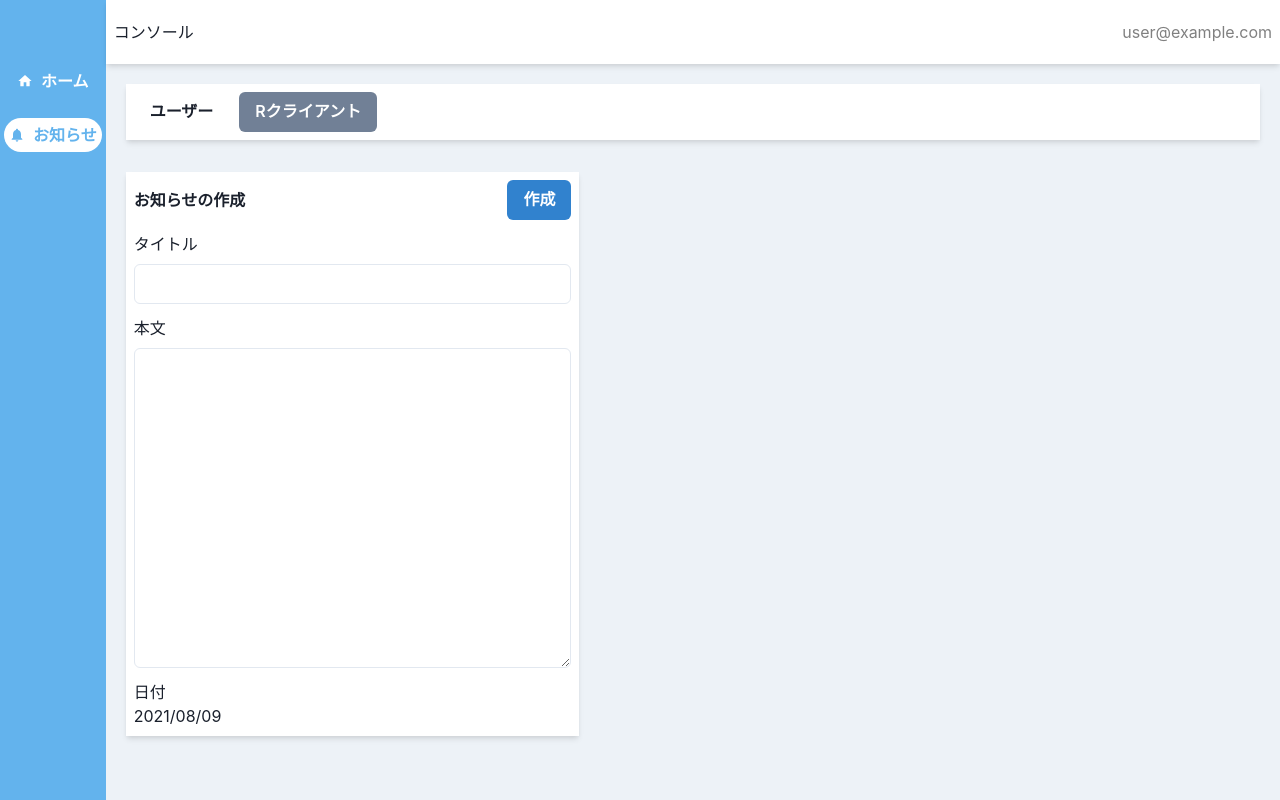
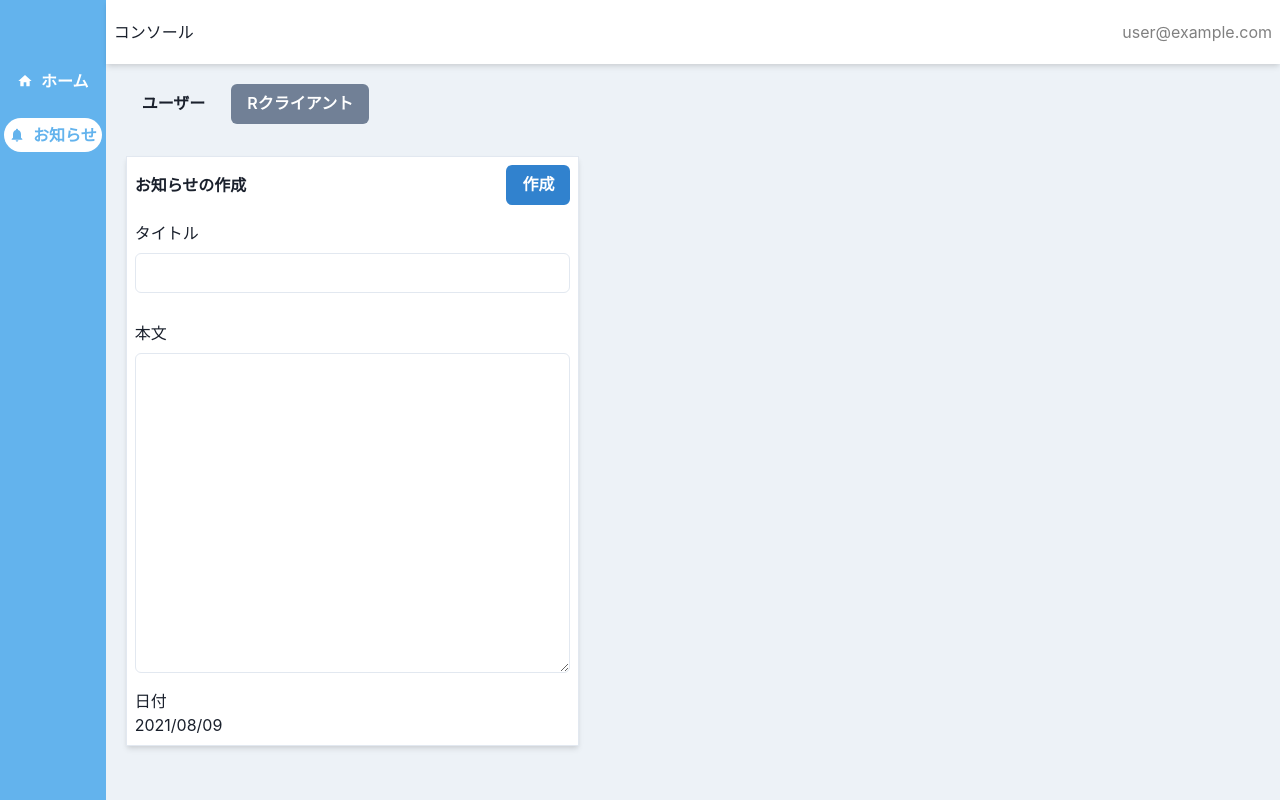
Before and after one commit to riku99/main-console, a React (Create React App) app: page /notifications in a window 1280 px wide. Built offline with nearby package versions, Linux system fonts and the light colour scheme; no server answers; sample sign-in values are in the browser's storage.

Commit message:
fix styles

```diff
--- a/src/components/pages/Notifications/Form.tsx
+++ b/src/components/pages/Notifications/Form.tsx
@@ -15,8 +15,7 @@ import { Section } from "components/utils/Section";
 
 export const Form = React.memo(() => {
   return (
-    <Section>
-      <Box w="100%" h="100%">
+    <Section w="100%">
       <Flex alignItems="center" justifyContent="space-between">
         <Text fontWeight="bold">お知らせの作成</Text>
         <Button colorScheme="blue">作成</Button>
@@ -33,7 +32,6 @@ export const Form = React.memo(() => {
         <Text>日付</Text>
         <Text>{format(new Date(), "yyyy/MM/dd")}</Text>
       </Box>
-      </Box>
     </Section>
   );
 });
--- a/src/components/pages/Notifications/RClient.tsx
+++ b/src/components/pages/Notifications/RClient.tsx
@@ -1,5 +1,5 @@
 import React from "react";
-import { Box, Button, Flex, HStack } from "@chakra-ui/react";
+import { Flex } from "@chakra-ui/react";
 
 import { Form } from "./Form";
 
--- a/src/components/pages/Notifications/index.tsx
+++ b/src/components/pages/Notifications/index.tsx
@@ -2,7 +2,6 @@ import React, { useState } from "react";
 import { Box, Button, Flex, HStack } from "@chakra-ui/react";
 
 import { RClient } from "./RClient";
-import { Section } from "components/utils/Section";
 
 const SelectTargetButton = React.memo(
   ({
@@ -33,7 +32,6 @@ export const Notifications = () => {
 
   return (
     <>
-      <Section>
       <Flex>
         <HStack spacing="10px">
           <SelectTargetButton
@@ -48,7 +46,6 @@ export const Notifications = () => {
           />
         </HStack>
       </Flex>
-      </Section>
       <Box mt={8}>{selected === "r-client" && <RClient />}</Box>
     </>
   );
--- a/src/components/utils/Section/index.tsx
+++ b/src/components/utils/Section/index.tsx
@@ -1,14 +1,21 @@
 import React from "react";
-import { Box } from "@chakra-ui/react";
+import { Box, Stack, StackProps } from "@chakra-ui/react";
 
 type Props = {
   children: React.ReactNode;
-};
+} & StackProps;
 
-export const Section = React.memo(({ children }: Props) => {
+export const Section = React.memo(({ children, ...props }: Props) => {
   return (
-    <Box bg="white" boxShadow="md" padding={2} w="100%" h="100%">
+    <Stack
+      p={2}
+      shadow="md"
+      borderWidth="1px"
+      bg="white"
+      spacing={4}
+      {...props}
+    >
       {children}
-    </Box>
+    </Stack>
   );
 });
```
Lines whose indentation alone changed are shown as unchanged.
